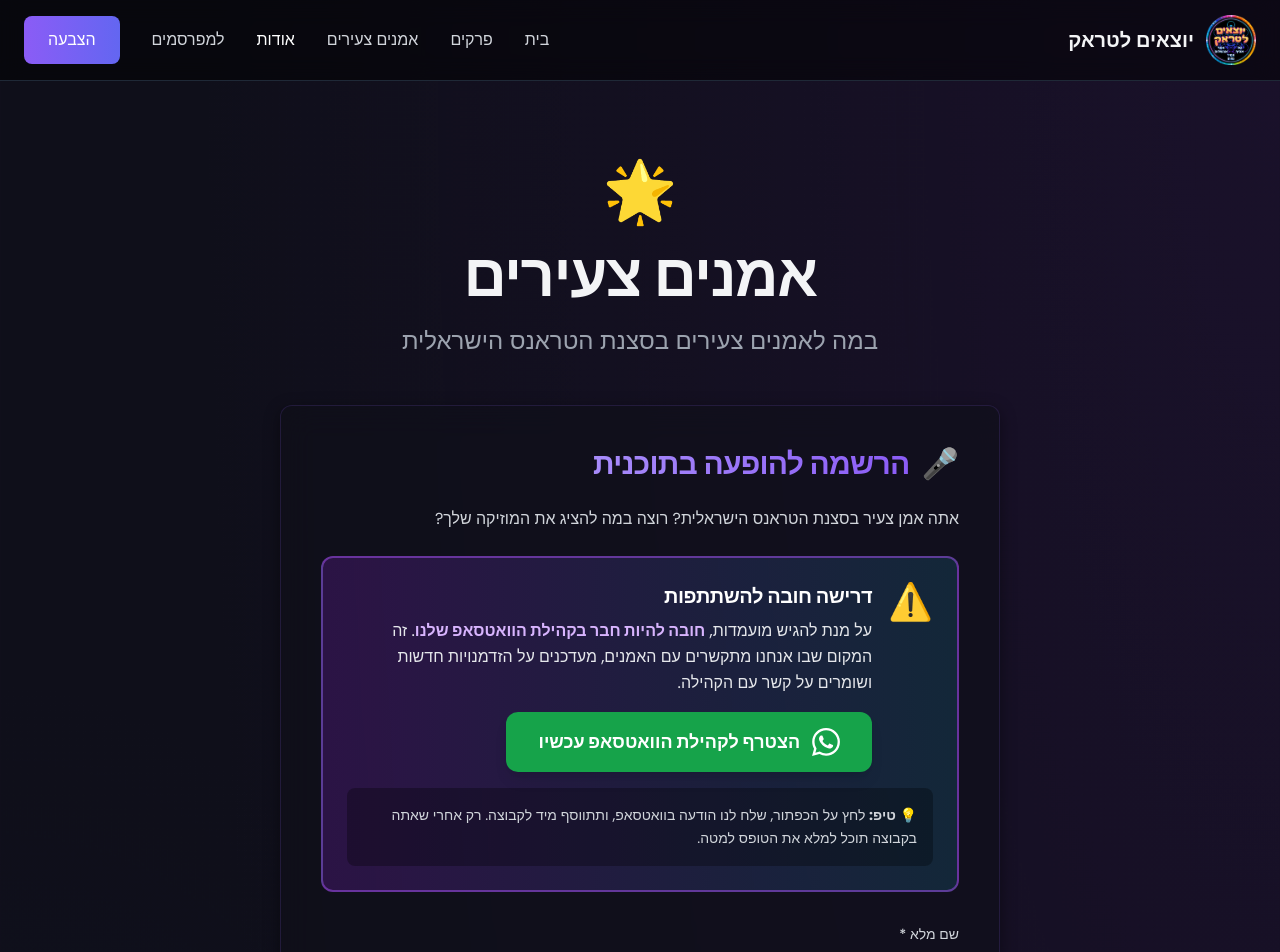
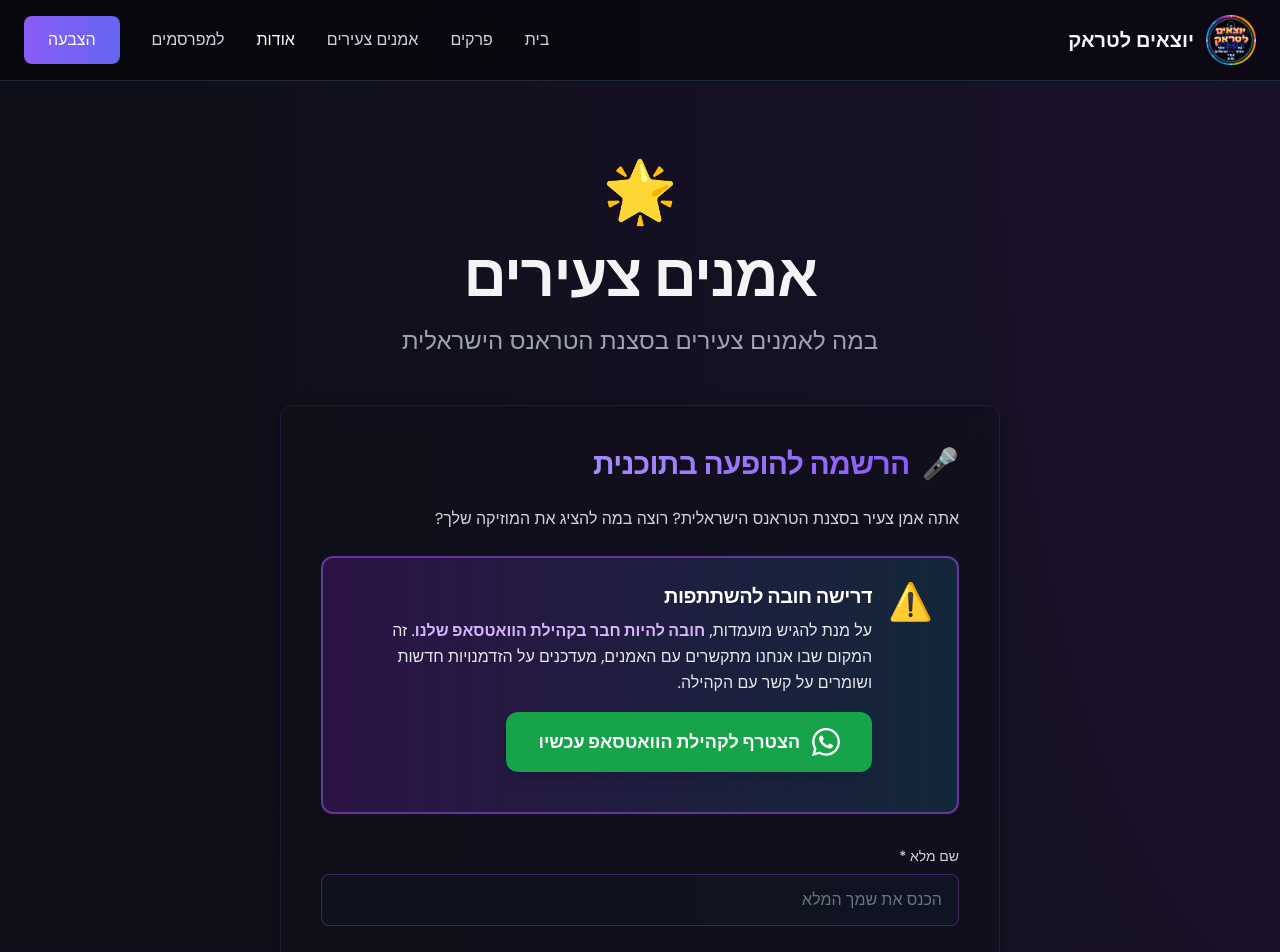
Before and after one commit to ShadowBoxer39/Trance-Awards, a Next.js app: page /young-artists in a window 1280 px wide. Shown: the top 952 px of the page. Built offline with nearby package versions, Linux system fonts and the light colour scheme.

Commit message:
Update young-artists.tsx

```diff
--- a/pages/young-artists.tsx
+++ b/pages/young-artists.tsx
@@ -124,12 +124,6 @@ export default function YoungArtists() {
         הצטרף לקהילת הוואטסאפ עכשיו
       </a>
     </div>
-  </div>
-  <div className="bg-black/30 rounded-lg p-4 mt-4">
-    <p className="text-sm text-gray-300 leading-relaxed">
-      💡 <strong>טיפ:</strong> לחץ על הכפתור, שלח לנו הודעה בוואטסאפ, ותתווסף מיד לקבוצה.
-      רק אחרי שאתה בקבוצה תוכל למלא את הטופס למטה.
-    </p>
   </div>
 </div>
 
```
